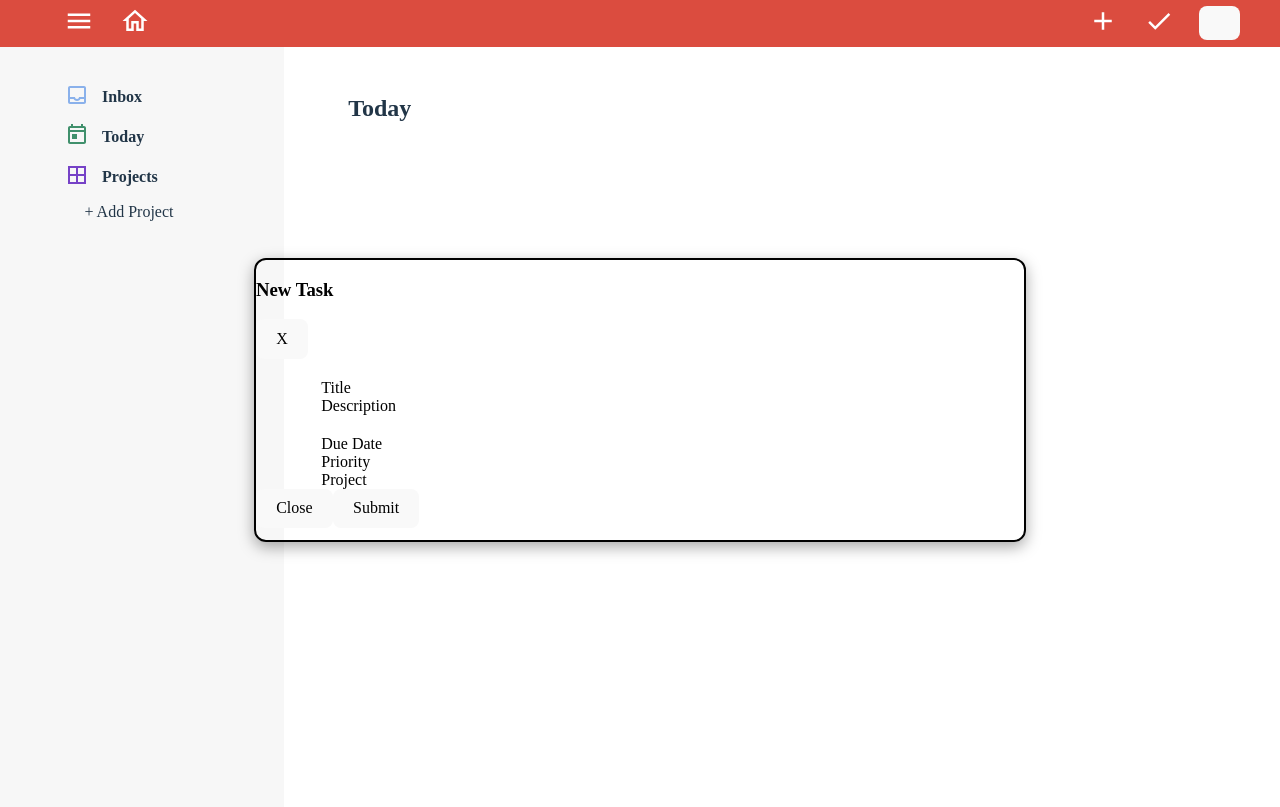
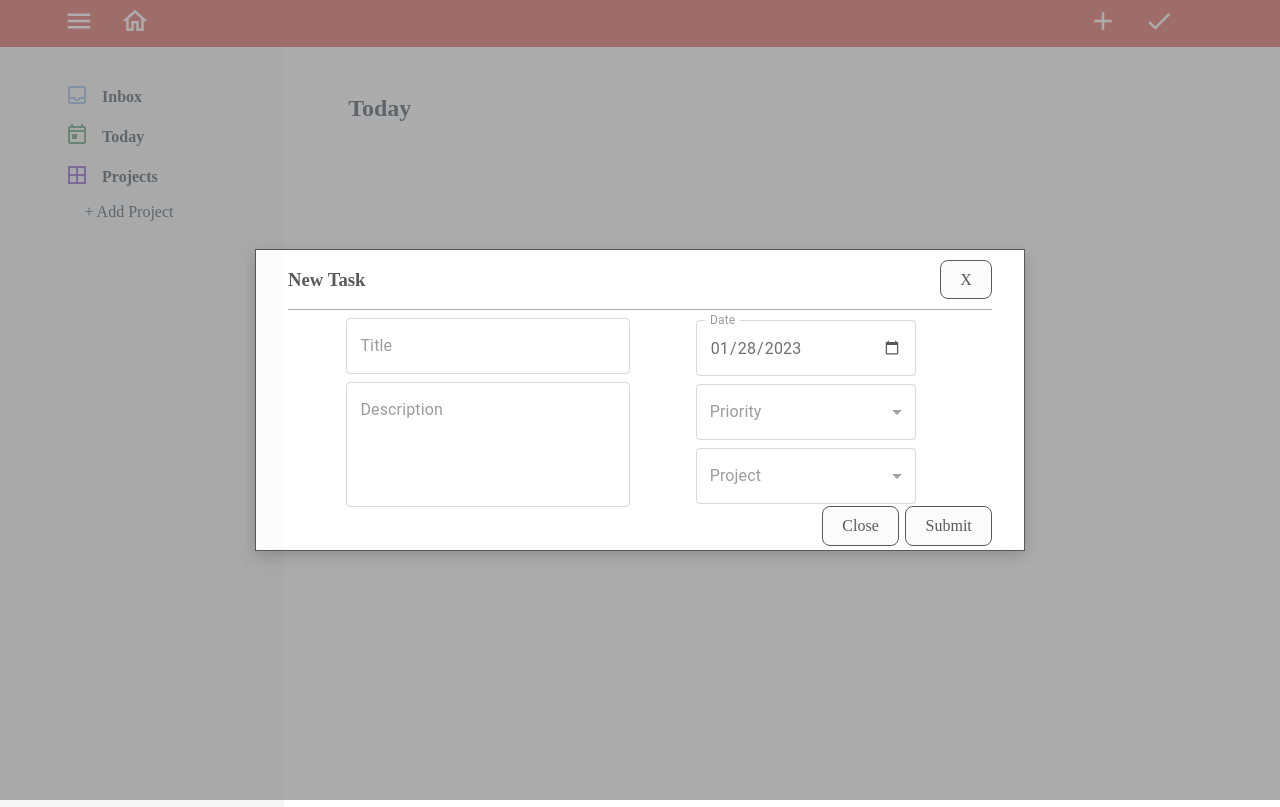
Before and after one commit to EdgarV-95/react-todo, a React (Vite) app: page / in a window 1280 px wide. Both pictures are taken after a click on the element 1103 px from the left and 23 px from the top of the page. Built offline with nearby package versions, Linux system fonts and the light colour scheme.

Commit message:
feat; Added all fields to AddTaskModal and finished its styling

```diff
--- /dev/null
+++ b/src/components/AddTaskModal.css
@@ -0,0 +1,63 @@
+.modal-background {
+  background-color: gray;
+  opacity: 0.65;
+  height: 100vh;
+  width: 100vw;
+  left: 50%;
+  top: 50%;
+  transform: translate(-50%, -50%);
+  position: fixed;
+  color: black;
+}
+
+.modal-body {
+  background-color: white;
+  border: 0.5px solid black;
+  box-shadow: rgba(0, 0, 0, 0.35) 0px 5px 15px;
+  height: 37.5vh;
+  width: 60vw;
+  left: 50%;
+  top: 50%;
+  transform: translate(-50%, -50%);
+  position: fixed;
+  display: flex;
+  flex-direction: column;
+  align-items: center;
+}
+
+.modal-header {
+  border-bottom: 1px solid gray;
+  width: 55vw;
+  display: flex;
+  align-items: center;
+  justify-content: space-between;
+}
+
+.form-body {
+  padding-top: 1.5vh;
+  width: 55vw;
+  height: 20vh;
+  padding-right: 6.5vw;
+  display: flex;
+  align-items: center;
+  justify-content: center;
+}
+
+#outlined-basic,
+#outlined-multiline-static {
+  width: 20vw;
+}
+
+.form-body > ul {
+  display: flex;
+  flex-direction: column;
+  gap: 1vh;
+}
+
+.buttons {
+  padding-top: 3vh;
+  width: 55vw;
+  display: flex;
+  gap: 0.5vw;
+  justify-content: end;
+}
--- a/src/components/AddTaskModal.jsx
+++ b/src/components/AddTaskModal.jsx
@@ -1,20 +1,84 @@
 import React from 'react';
+import './AddTaskModal.css';
+import {
+  TextField,
+  Stack,
+  Box,
+  InputLabel,
+  MenuItem,
+  FormControl,
+  Select,
+} from '@mui/material';
 
 export default function AddTaskModal({ closeModal }) {
   return (
     <div className="modal-background">
       <div className="modal-body">
-        <h3>New Task</h3>
+        <div className="modal-header">
+          <h3>New Task</h3>
+          <button onClick={closeModal}>X</button>
+        </div>
         <div className="form-body">
-          <button onClick={closeModal}>X</button>
           <ul>
-            <li>Title</li>
-            <li>Description</li>
+            <TextField
+              id="outlined-basic"
+              label="Title"
+              variant="outlined"
+            />
+            <TextField
+              id="outlined-multiline-static"
+              label="Description"
+              multiline
+              rows={4}
+            />
           </ul>
           <ul>
-            <li>Due Date</li>
-            <li>Priority</li>
-            <li>Project</li>
+            <Stack component="form" noValidate>
+              <TextField
+                id="date"
+                label="Date"
+                type="date"
+                defaultValue="2023-01-28"
+                sx={{ width: 220 }}
+                InputLabelProps={{
+                  shrink: true,
+                }}
+              />
+            </Stack>
+            <Box sx={{ minWidth: 120 }}>
+              <FormControl fullWidth>
+                <InputLabel id="demo-simple-select-label">
+                  Priority
+                </InputLabel>
+                <Select
+                  labelId="demo-simple-select-label"
+                  id="demo-simple-select"
+                  // value={value}
+                  label="Priority"
+                  onChange={() => console.log('lol')}
+                >
+                  <MenuItem value={'Low'}>Low</MenuItem>
+                  <MenuItem value={'Medium'}>Medium</MenuItem>
+                  <MenuItem value={'High'}>High</MenuItem>
+                </Select>
+              </FormControl>
+            </Box>
+            <Box sx={{ minWidth: 120 }}>
+              <FormControl fullWidth>
+                <InputLabel id="demo-simple-select-label">
+                  Project
+                </InputLabel>
+                <Select
+                  labelId="demo-simple-select-label"
+                  id="demo-simple-select"
+                  // value={value}
+                  label="Project"
+                  onChange={() => console.log('lol')}
+                >
+                  <MenuItem value={'Inbox'}>Inbox</MenuItem>
+                </Select>
+              </FormControl>
+            </Box>
           </ul>
         </div>
         <div className="buttons">
--- a/src/components/Header.css
+++ b/src/components/Header.css
@@ -13,19 +13,3 @@
   display: flex;
   gap: 2vw;
 }
-
-.modal-background {
-  border: 2px solid black;
-  border-radius: 12px;
-  box-shadow: rgba(0, 0, 0, 0.35) 0px 5px 15px;
-  height: 35vh;
-  width: 60vw;
-  color: black;
-  position: absolute;
-  left: 50%;
-  top: 50%;
-  transform: translate(-50%, -50%);
-}
-
-.modal-body {
-}
--- a/src/components/Header.jsx
+++ b/src/components/Header.jsx
@@ -4,7 +4,7 @@ import MenuIcon from '@mui/icons-material/Menu';
 import HomeOutlinedIcon from '@mui/icons-material/HomeOutlined';
 import AddIcon from '@mui/icons-material/Add';
 import DoneOutlinedIcon from '@mui/icons-material/DoneOutlined';
-// import AddTaskModal from './AddTaskModal';
+import AddTaskModal from './AddTaskModal';
 
 export default function Header({ showSidebar, onSidebarToggle }) {
   const [addTaskModal, setAddTaskModal] = useState(false);
@@ -12,7 +12,11 @@ export default function Header({ showSidebar, onSidebarToggle }) {
   return (
     <div className="top-navbar">
       <div className="nav-left">
-        <div onClick={() => onSidebarToggle(showSidebar)}>
+        <div
+          onClick={() => {
+            onSidebarToggle(showSidebar);
+          }}
+        >
           <MenuIcon sx={{ fontSize: 30 }} />
         </div>
         <div onClick={() => console.log('Takes you back home')}>
@@ -26,36 +30,8 @@ export default function Header({ showSidebar, onSidebarToggle }) {
         {addTaskModal && (
           <AddTaskModal closeModal={() => setAddTaskModal(false)} />
         )}
-
         <div onClick={() => console.log('Shows list of done tasks')}>
           <DoneOutlinedIcon sx={{ fontSize: 30 }} />
-        </div>
-        <button onClick={() => console.log(addTaskModal)}></button>
-      </div>
-    </div>
-  );
-}
-
-function AddTaskModal({ closeModal }) {
-  return (
-    <div className="modal-background">
-      <div className="modal-body">
-        <h3>New Task</h3>
-        <div className="form-body">
-          <button onClick={closeModal}>X</button>
-          <ul>
-            <li>Title</li>
-            <li>Description</li>
-          </ul>
-          <ul>
-            <li>Due Date</li>
-            <li>Priority</li>
-            <li>Project</li>
-          </ul>
-        </div>
-        <div className="buttons">
-          <button onClick={closeModal}>Close</button>
-          <button onClick={() => console.log('works')}>Submit</button>
         </div>
       </div>
     </div>
--- a/src/index.css
+++ b/src/index.css
@@ -38,12 +38,12 @@ h1 {
 
 button {
   border-radius: 8px;
-  border: 1px solid transparent;
+  border: 1px solid black;
   padding: 0.6em 1.2em;
   font-size: 1em;
   font-weight: 500;
   font-family: inherit;
-  background-color: #1a1a1a;
+  /* background-color: #1a1a1a; */
   cursor: pointer;
   transition: border-color 0.25s;
 }
```
